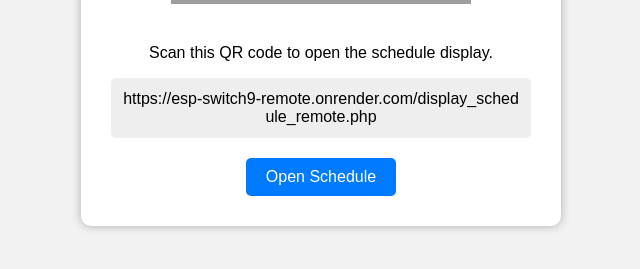
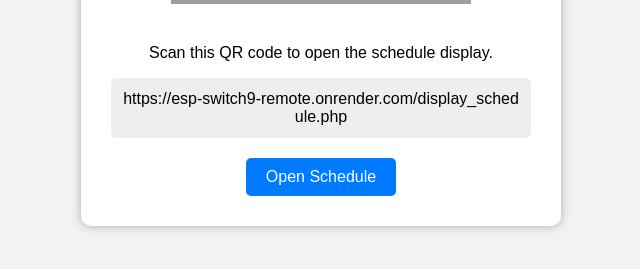
Before and after one commit to rkmjld2/esp_switch9_remote, a PHP site: page /qr.php in a window 1280 px wide. Shown: the part 514-783 px from the top of the page, without its empty margins (319-959 px from the left). Run offline with PHP 8.4, Linux system fonts and the light colour scheme; grey boxes are pictures that could not be loaded.

Commit message:
Update qr.php

```diff
--- a/qr.php
+++ b/qr.php
@@ -7,7 +7,7 @@
 
 $base_url = "https://esp-switch9-remote.onrender.com";
 
-$display_url = $base_url . "/display_schedule_remote.php";
+$display_url = $base_url . "/display_schedule.php";
 
 $qr_url =
     "https://api.qrserver.com/v1/create-qr-code/"
```
